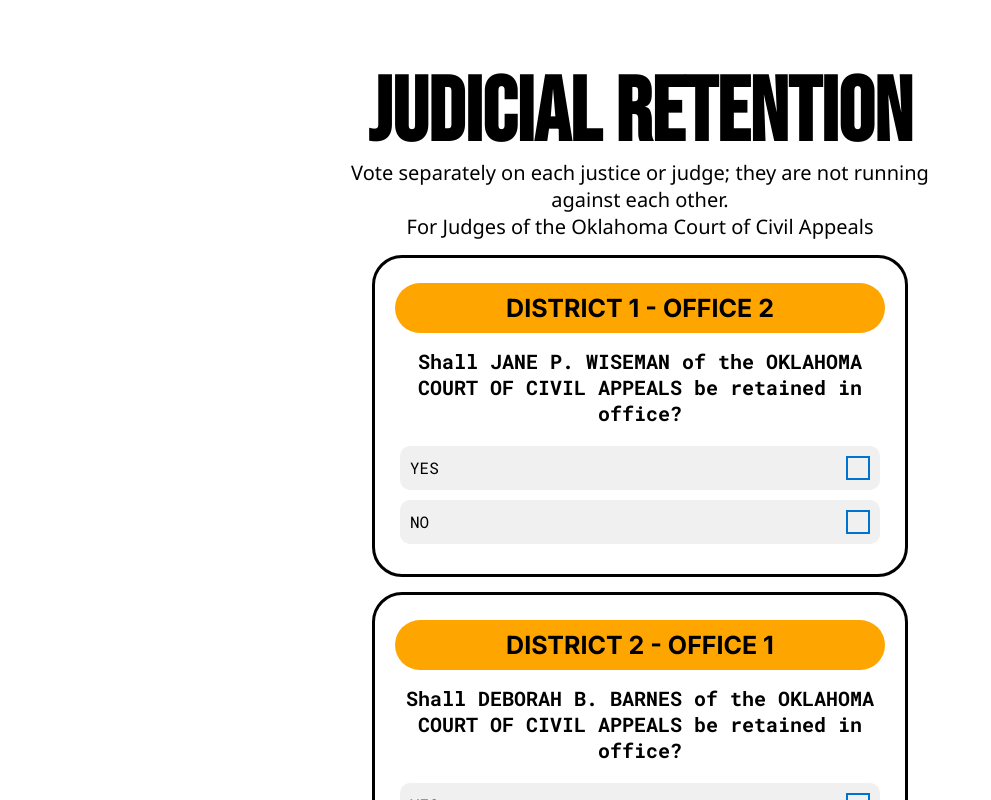
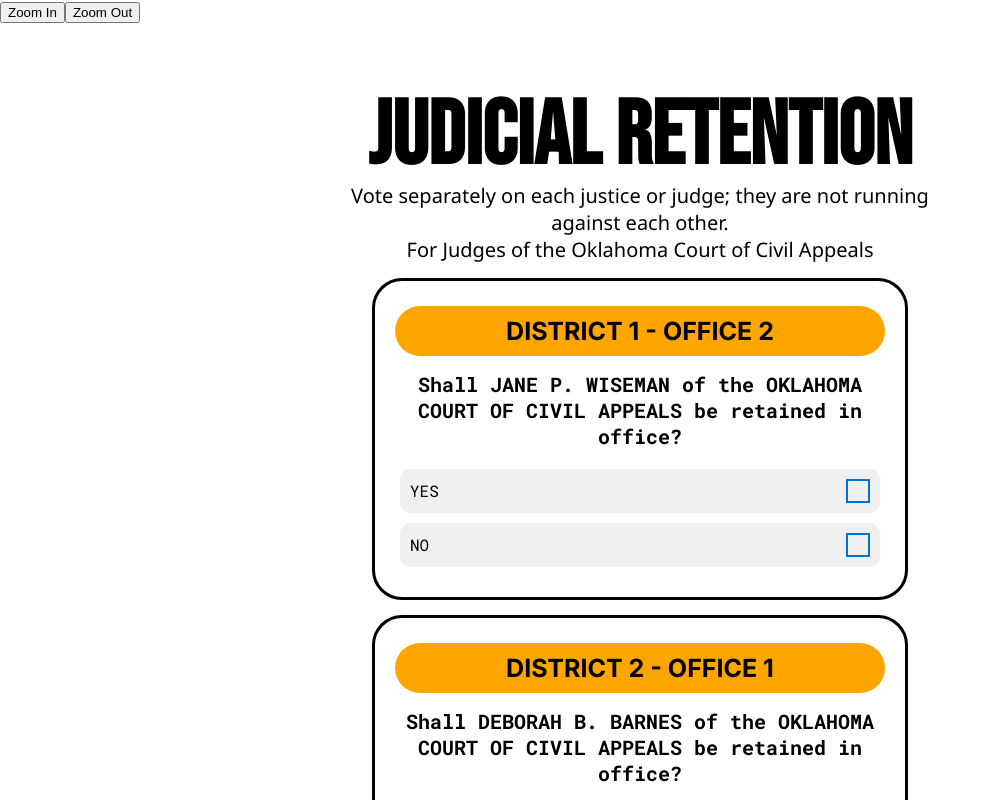
Before and after one commit to josegtrs/HCIProject, a React (Create React App) app in the folder hci/: page /civil in a window 1280 px wide. Shown: the top 800 px of the page, without its empty margins (0-991 px from the left). Built offline with nearby package versions, Linux system fonts and the light colour scheme.

Commit message:
added zoom functionality on all pages

```diff
--- a/hci/src/Components/LetsVote/LetsVote.jsx
+++ b/hci/src/Components/LetsVote/LetsVote.jsx
@@ -1,25 +1,41 @@
+import { useState } from 'react'
 import React from 'react'
 import '../CSS/Global.css'
+import ZoomComponent from '../Zoom/ZoomComponent'
 
 import logo from '../Assets/OKlogo.jpg'
 
 export const LetsVote = () => {
+
+    const [zoomLevel, setZoomLevel] = useState(100);
+
+    const zoomIn = () => {
+        setZoomLevel(zoomLevel => zoomLevel + 10);
+    }
+
+    const zoomOut = () => {
+        setZoomLevel(zoomLevel => zoomLevel - 10);
+    }
+
 
     const handleHomePageClick = () => {
         window.location.href = '/straightparty'; // Change the URL to the SignUpPage
     };
 
     return (
-        <div className='container'>
+        <div>
+            <ZoomComponent zoomIn={zoomIn} zoomOut={zoomOut} />
+            <div style={{ transform: `scale(${zoomLevel / 100})` }} className='container'>
                 <img src={logo} alt="" />
                 <header className="main-header">
-          <h1>OFFICIAL BALLOT</h1>
-        </header>
+                    <h1>OFFICIAL BALLOT</h1>
+                </header>
 
-        <p className="sub-header">GENERAL ELECTION<br></br>November 03, 2020<br></br>GARFIELD COUNTY, OKLAHOMA<br></br>PRECINT 240204-REGNP</p>
+                <p className="sub-header">GENERAL ELECTION<br></br>November 03, 2020<br></br>GARFIELD COUNTY, OKLAHOMA<br></br>PRECINT 240204-REGNP</p>
                 <div className="submit-container">
-                    <div className= "submit-button" onClick={handleHomePageClick}>Let's Vote!</div>
+                    <div className="submit-button" onClick={handleHomePageClick}>Let's Vote!</div>
+                </div>
             </div>
         </div>
-      )
-  }
+    )
+}
--- a/hci/src/Components/VotingPage/Civil.jsx
+++ b/hci/src/Components/VotingPage/Civil.jsx
@@ -1,8 +1,20 @@
+import { useState } from 'react';
 import React from 'react';
 import VotingBox from '../VotingBox/VotingBox';
 import '../CSS/Global.css'
+import ZoomComponent from '../Zoom/ZoomComponent';
 
 export const Civil = () => {
+
+  const[zoomLevel, setZoomLevel] = useState(100);
+
+  const zoomIn = () => {
+    setZoomLevel(zoomLevel => zoomLevel + 10);
+  }
+
+  const zoomOut = () => {
+    setZoomLevel(zoomLevel => zoomLevel - 10);
+  }
 
   const handleSubmit = () => {
     window.location.href = '/review'; // Change the URL to the SignUpPage
@@ -24,7 +36,8 @@
 
   return (
       <div>
-        <div className='container'>
+        <ZoomComponent zoomIn={zoomIn} zoomOut={zoomOut}/>
+        <div style={{transform: `scale(${zoomLevel/100})`}} className='container'>
         <header className="main-header">
           <h1>JUDICIAL RETENTION</h1>
         </header>
--- a/hci/src/Components/VotingPage/Congressional.jsx
+++ b/hci/src/Components/VotingPage/Congressional.jsx
@@ -1,8 +1,20 @@
+import { useState } from 'react';
 import React from 'react';
 import VotingBox from '../VotingBox/VotingBox';
 import '../CSS/Global.css'
+import ZoomComponent from '../Zoom/ZoomComponent';
 
 export const Congressional = () => {
+
+  const[zoomLevel, setZoomLevel] = useState(100);
+
+  const zoomIn = () => {
+    setZoomLevel(zoomLevel => zoomLevel + 10);
+  }
+
+  const zoomOut = () => {
+    setZoomLevel(zoomLevel => zoomLevel - 10);
+  }
 
   const handleSubmit = () => {
     window.location.href = '/representative'; // Change the URL to the SignUpPage
@@ -21,7 +33,8 @@
 
   return (
       <div>
-        <div className='container'>
+        <ZoomComponent zoomIn={zoomIn} zoomOut={zoomOut}/>
+        <div style={{transform: `scale(${zoomLevel/100})`}} className='container'>
         <header className="main-header">
           <h1>CONGRESSIONAL OFFICERS</h1>
         </header>
--- a/hci/src/Components/VotingPage/Criminal.jsx
+++ b/hci/src/Components/VotingPage/Criminal.jsx
@@ -1,8 +1,20 @@
+import { useState } from 'react';
 import React from 'react';
 import VotingBox from '../VotingBox/VotingBox';
 import '../CSS/Global.css'
+import ZoomComponent from '../Zoom/ZoomComponent';
 
 export const Criminal = () => {
+
+  const[zoomLevel, setZoomLevel] = useState(100);
+
+  const zoomIn = () => {
+    setZoomLevel(zoomLevel => zoomLevel + 10);
+  }
+
+  const zoomOut = () => {
+    setZoomLevel(zoomLevel => zoomLevel - 10);
+  }
 
   const handleSubmit = () => {
     window.location.href = '/civil'; // Change the URL to the SignUpPage
@@ -20,7 +32,8 @@
 
   return (
       <div>
-        <div className='container'>
+        <ZoomComponent zoomIn={zoomIn} zoomOut={zoomOut}/>
+        <div style={{transform: `scale(${zoomLevel/100})`}} className='container'>
         <header className="main-header">
           <h1>JUDICIAL RETENTION</h1>
         </header>
--- a/hci/src/Components/VotingPage/Judicial.jsx
+++ b/hci/src/Components/VotingPage/Judicial.jsx
@@ -1,8 +1,23 @@
+import { useState } from 'react';
 import React from 'react';
 import VotingBox from '../VotingBox/VotingBox';
 import '../CSS/Global.css'
+import ZoomComponent from '../Zoom/ZoomComponent';
 
 export const Judicial = () => {
+
+  const[zoomLevel, setZoomLevel] = useState(100);
+
+  const zoomIn = () => {
+    setZoomLevel(zoomLevel => zoomLevel + 10);
+  }
+
+  const zoomOut = () => {
+    setZoomLevel(zoomLevel => zoomLevel - 10);
+  }
+
+
+
 
   const handleSubmit = () => {
     window.location.href = '/criminal'; // Change the URL to the SignUpPage
@@ -24,7 +39,8 @@
 
   return (
       <div>
-        <div className='container'>
+        <ZoomComponent zoomIn={zoomIn} zoomOut={zoomOut}/>
+        <div style={{transform: `scale(${zoomLevel/100})`}} className='container'>
         <header className="main-header">
           <h1>JUDICIAL RETENTION</h1>
         </header>
--- a/hci/src/Components/VotingPage/Presidential.jsx
+++ b/hci/src/Components/VotingPage/Presidential.jsx
@@ -1,8 +1,21 @@
+import { useState } from 'react';
 import React from 'react';
 import VotingBox from '../VotingBox/VotingBox';
 import '../CSS/Global.css'
+import ZoomComponent from '../Zoom/ZoomComponent';
 
 export const Presidential = () => {
+
+  const[zoomLevel, setZoomLevel] = useState(100);
+
+  const zoomIn = () => {
+    setZoomLevel(zoomLevel => zoomLevel + 10);
+  }
+
+  const zoomOut = () => {
+    setZoomLevel(zoomLevel => zoomLevel - 10);
+  }
+
 
   const handleSubmit = () => {
     window.location.href = '/state'; // Change the URL to the SignUpPage
@@ -20,7 +33,8 @@
 
   return (
       <div>
-        <div className='container'>
+        <ZoomComponent zoomIn={zoomIn} zoomOut={zoomOut}/>
+        <div style={{transform: `scale(${zoomLevel/100})`}} className='container'>
         <header className="main-header">
           <h1>PRESIDENTIAL</h1>
         </header>
--- a/hci/src/Components/VotingPage/Representative.jsx
+++ b/hci/src/Components/VotingPage/Representative.jsx
@@ -1,8 +1,20 @@
+import { useState } from 'react';
 import React from 'react';
 import VotingBox from '../VotingBox/VotingBox';
 import '../CSS/Global.css'
+import ZoomComponent from '../Zoom/ZoomComponent';
 
 export const Representative = () => {
+
+  const[zoomLevel, setZoomLevel] = useState(100);
+
+  const zoomIn = () => {
+    setZoomLevel(zoomLevel => zoomLevel + 10);
+  }
+
+  const zoomOut = () => {
+    setZoomLevel(zoomLevel => zoomLevel - 10);
+  }
 
   const handleSubmit = () => {
     window.location.href = '/judicial'; // Change the URL to the SignUpPage
@@ -15,7 +27,8 @@
 
   return (
       <div>
-        <div className='container'>
+        <ZoomComponent zoomIn={zoomIn} zoomOut={zoomOut}/>
+        <div style={{transform: `scale(${zoomLevel/100})`}} className='container'>
         <header className="main-header">
           <h1>REPRESENTATIVE</h1>
         </header>
--- a/hci/src/Components/VotingPage/State.jsx
+++ b/hci/src/Components/VotingPage/State.jsx
@@ -1,8 +1,20 @@
+import { useState } from 'react';
 import React from 'react';
 import VotingBox from '../VotingBox/VotingBox';
 import '../CSS/Global.css'
+import ZoomComponent from '../Zoom/ZoomComponent';
 
 export const State = () => {
+
+  const[zoomLevel, setZoomLevel] = useState(100);
+
+  const zoomIn = () => {
+    setZoomLevel(zoomLevel => zoomLevel + 10);
+  }
+
+  const zoomOut = () => {
+    setZoomLevel(zoomLevel => zoomLevel - 10);
+  }
 
   const handleSubmit = () => {
     window.location.href = '/congressional'; // Change the URL to the SignUpPage
@@ -15,7 +27,8 @@
 
   return (
       <div>
-        <div className='container'>
+        <ZoomComponent zoomIn={zoomIn} zoomOut={zoomOut}/>
+        <div style={{transform: `scale(${zoomLevel/100})`}} className='container'>
         <header className="main-header">
           <h1>STATE OFFICERS</h1>
         </header>
--- a/hci/src/Components/VotingPage/StraightParty.jsx
+++ b/hci/src/Components/VotingPage/StraightParty.jsx
@@ -1,8 +1,19 @@
-import React from 'react';
+import React, { useState } from 'react';
 import VotingBox from '../VotingBox/VotingBox';
 import '../CSS/Global.css'
+import ZoomComponent from '../Zoom/ZoomComponent';
 
 export const StraightParty = () => {
+
+  const[zoomLevel, setZoomLevel] = useState(100);
+
+  const zoomIn = () => {
+    setZoomLevel(zoomLevel => zoomLevel + 10);
+  }
+
+  const zoomOut = () => {
+    setZoomLevel(zoomLevel => zoomLevel - 10);
+  }
 
   const handleSubmit = () => {
     window.location.href = '/presidential'; // Change the URL to the SignUpPage
@@ -17,7 +28,8 @@
 
   return (
       <div>
-        <div className='container'>
+        <ZoomComponent zoomIn={zoomIn} zoomOut={zoomOut}/>
+        <div style={{transform: `scale(${zoomLevel/100})`}} className='container'>
         <header className="main-header">
           <h1>STRAIGHT PARTY VOTING</h1>
         </header>
--- /dev/null
+++ b/hci/src/Components/Zoom/ZoomComponent.jsx
@@ -0,0 +1,12 @@
+import React from 'react';
+
+const ZoomComponent = ({ zoomIn, zoomOut }) => {
+  return (
+    <div>
+      <button onClick={zoomIn}>Zoom In</button>
+      <button onClick={zoomOut}>Zoom Out</button>
+    </div>
+  );
+};
+
+export default ZoomComponent;
```
